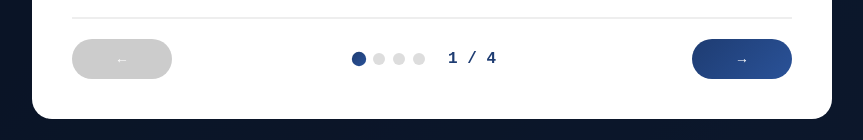
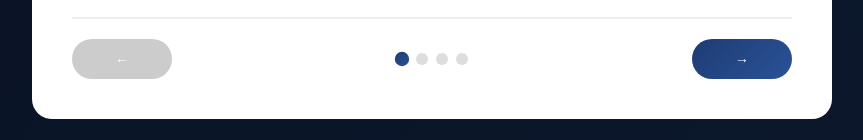
Before and after one commit to Manovis/lesbarjosdubarajo.com, a plain HTML site: page index.html in a window 1280 px wide. Shown: the part 531-671 px from the top of the page, without its empty margins (208-1071 px from the left). Drawn offline with Linux system fonts and the light colour scheme.

Commit message:
Remove page number

```diff
--- a/app.js
+++ b/app.js
@@ -179,9 +179,6 @@ function goToPage(pageNumber) {
         dot.classList.toggle('active', index + 1 === pageNumber);
     });
 
-    // Mettre à jour le numéro de page
-    document.querySelector('.page-number').textContent = `${pageNumber} / ${totalPages}`;
-
     // Gérer les boutons précédent/suivant
     document.getElementById('prevBtn').disabled = pageNumber === 1;
     document.getElementById('nextBtn').disabled = pageNumber === totalPages;
--- a/index.html
+++ b/index.html
@@ -140,7 +140,7 @@
             <div class="dot" onclick="goToPage(2)"></div>
             <div class="dot" onclick="goToPage(3)"></div>
             <div class="dot" onclick="goToPage(4)"></div>
-            <span class="page-number">1 / 4</span>
+
           </div>
 
           <button class="nav-button" id="nextBtn" onclick="changePage(1)">
```
